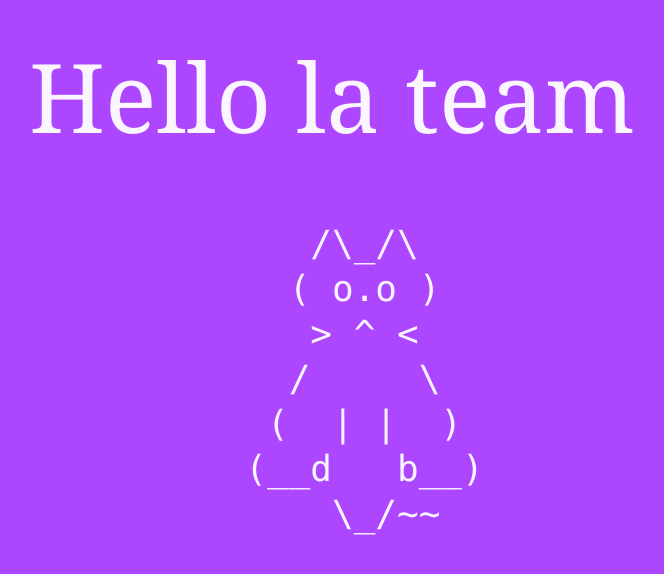
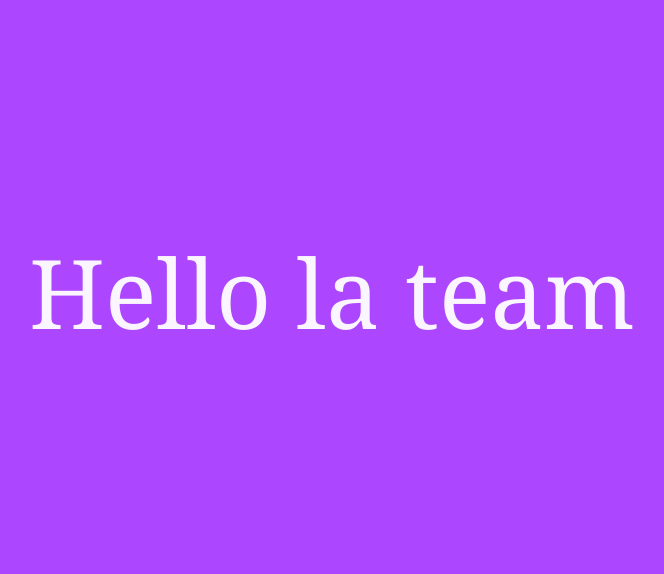
Before and after one commit to mchekini-check-consulting/formation-ba-scpi-invest, a React (Vite) app in the folder frontend/: page / in a window 1280 px wide. Shown: the part 108-682 px from the top of the page, without its empty margins (308-972 px from the left). Built offline with nearby package versions, Linux system fonts and the light colour scheme.

Commit message:
Landing page : retrait du chat

```diff
--- a/frontend/src/App.jsx
+++ b/frontend/src/App.jsx
@@ -1,22 +1,8 @@
-// Landing page : fond mauve, message de bienvenue à l'équipe en mauve clair, et un chat dessiné
-const CHAT = String.raw`
-      /\_/\
-     ( o.o )
-      > ^ <
-     /     \
-    (  | |  )
-   (__d   b__)
-       \_/~~
-`;
-
+// Landing page : fond mauve, message de bienvenue à l'équipe en mauve clair
 function App() {
   return (
-    <main className="place-items-center content-center gap-8 grid bg-purple-500 min-h-svh text-purple-50">
+    <main className="place-items-center grid bg-purple-500 min-h-svh text-purple-50">
       <h1 className="m-0 font-serif font-normal text-6xl text-center md:text-8xl">Hello la team</h1>
-      <figure className="m-0">
-        <pre aria-hidden="true" className="m-0 font-mono text-2xl md:text-4xl leading-tight">{CHAT}</pre>
-        <figcaption className="sr-only">Un chat</figcaption>
-      </figure>
     </main>
   );
 }
```
Also changed, not shown: 1 other file (tests, documents, lock files or other folders).
